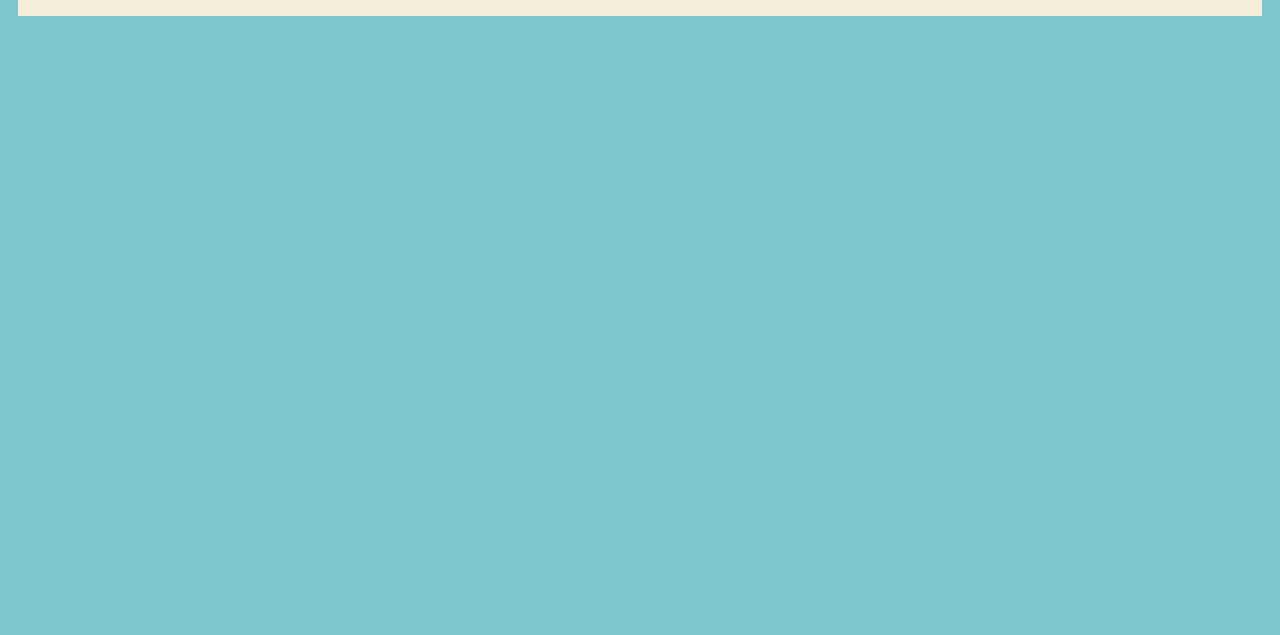
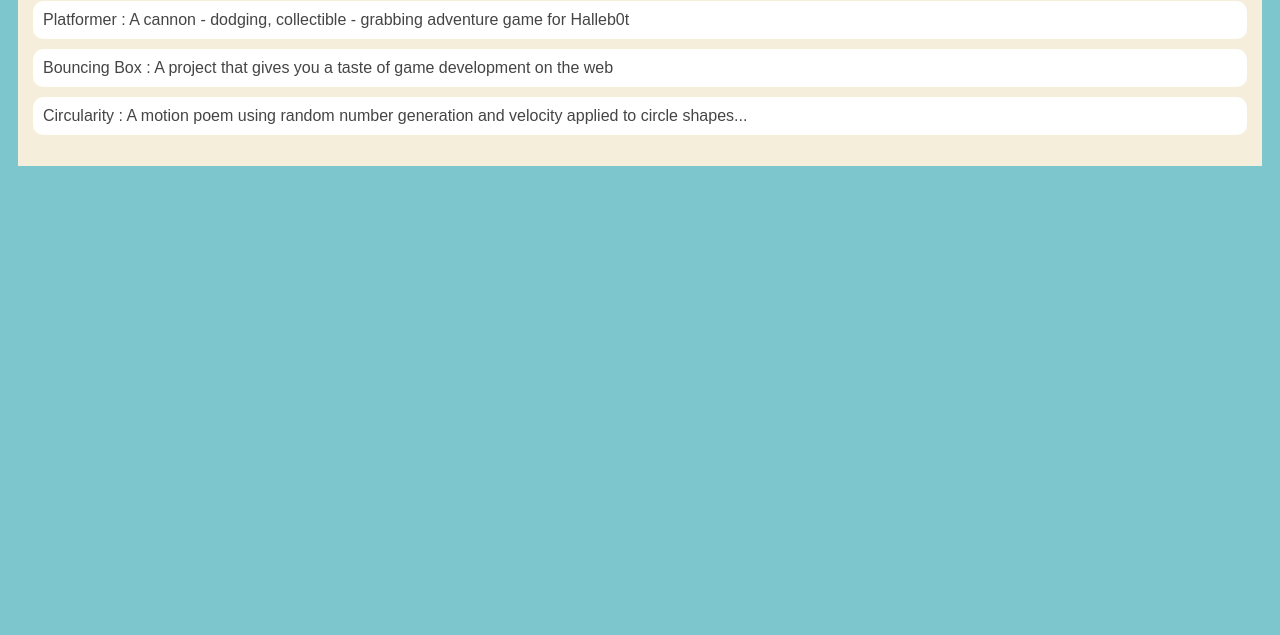
Before and after one commit to McKenbourg/-McKenbourgeois.github.io, a plain HTML site: page portfolio.html in a window 1280 px wide. Shown: the part 165-800 px from the top of the page. Drawn offline with nearby package versions, Linux system fonts and the light colour scheme; no server answers.

Commit message:
add portfolio.html file

```diff
--- a/portfolio.html
+++ b/portfolio.html
@@ -5,8 +5,6 @@
 
     <body>
       <div id="all-contents">
-      <script src="https://ajax.googleapis.com/ajax/libs/jquery/2.1.3/jquery.min.js"></script>
-<script id="portfolioScript">$(document).ready(function() {$.getJSON('projects/projects.json').then(function(data) { data.projects.forEach(function(project){ $('#portfolio').append('<li><a href="projects/' + project.name + '/">' + project.title + ' : ' + project.description + '</a></li>'); }); }); });</script>
       </div>
 
     </body>
@@ -106,7 +104,9 @@
             <div class="content">
                 <h1>Portfolio</h1>
                 <ul id="portfolio">
-
+                    <li><a href="projects/platformer/">Platformer : A cannon - dodging, collectible - grabbing adventure game for Halleb0t</a></li>
+    <li><a href="projects/bouncing-box/">Bouncing Box : A project that gives you a taste of game development on the web </a></li>
+    <li><a href="projects/circularity/">Circularity : A motion poem using random number generation and velocity applied to circle shapes...</a></li>
                 </ul>
 
             </div>
```
